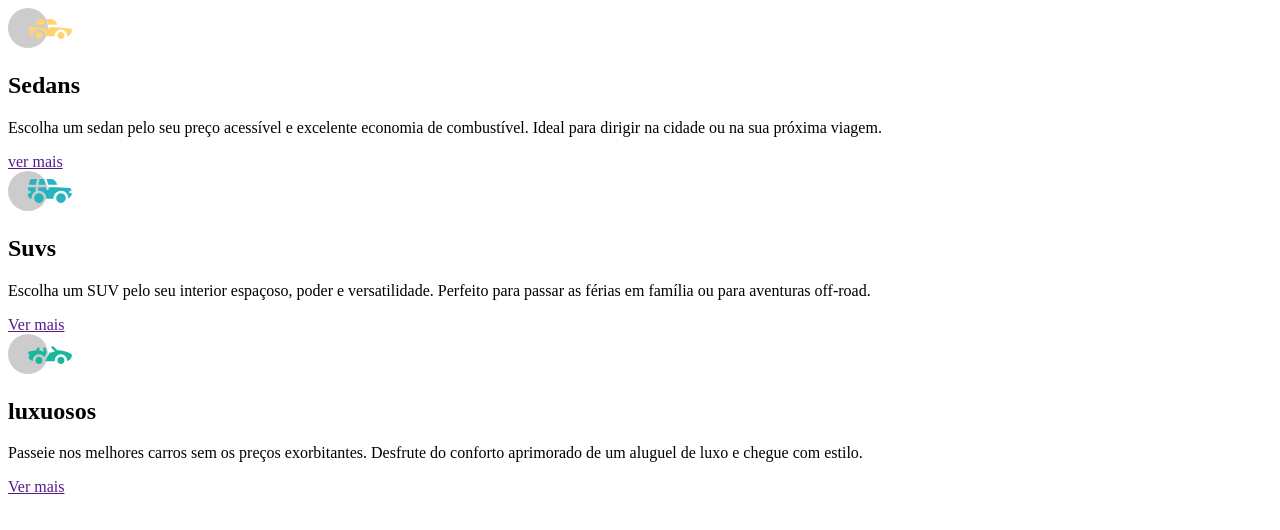
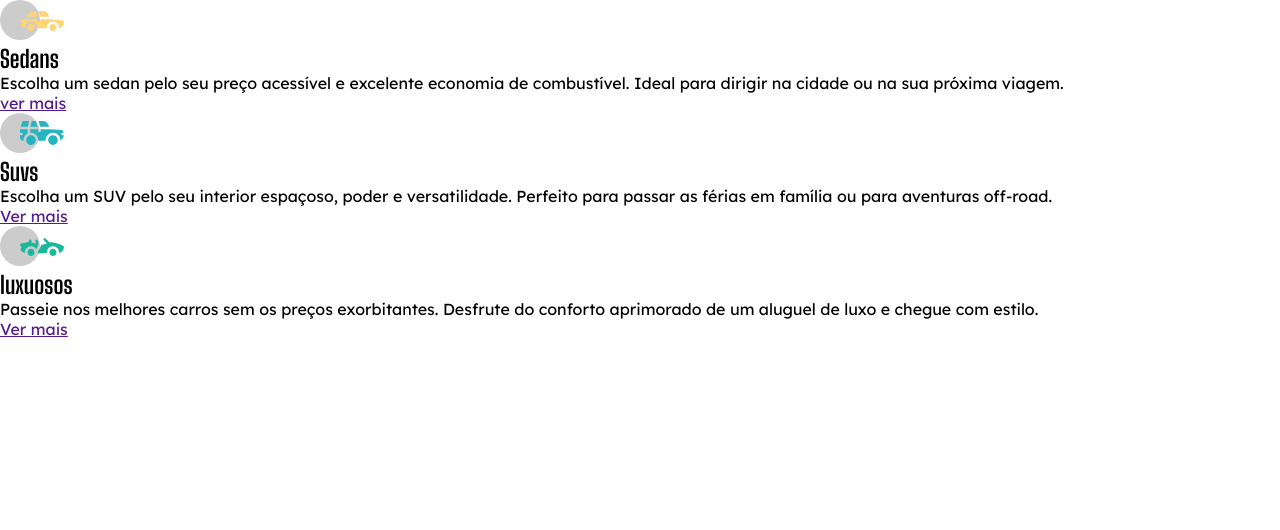
Before and after one commit to robertizinho/projeto_carros_1.0, a plain HTML site: page index.html in a window 1280 px wide. Drawn offline with Linux system fonts and the light colour scheme.

Commit message:
estrutura do css

```diff
--- a/index.html
+++ b/index.html
@@ -3,6 +3,9 @@
 <head>
     <meta charset="UTF-8">
     <meta name="viewport" content="width=device-width, initial-scale=1.0">
+    <link rel="preconnect" href="https://fonts.googleapis.com">
+    <link rel="preconnect" href="https://fonts.gstatic.com" crossorigin>
+    <link href="https://fonts.googleapis.com/css2?family=Big+Shoulders+Display:wght@700&family=Lexend+Deca&display=swap" rel="stylesheet">
     <link rel="stylesheet" href="style.css">
     <title>Multimarcas</title>
 </head>
--- a/style.css
+++ b/style.css
@@ -1,3 +1,28 @@
 * {
+  margin: 0;
+  padding: 0;
+  box-sizing: border-box;
+}
+
+:root {
+
+   --orange: #e38826;
+   --cyan: #006970;
+   --dark-cyan: #004241;
+   --gray: #f2f2f2;
+   --transparent-white: rgba(255, 255, 255, 0.75);
 
 }
+
+
+h2 {
+    font-family: 'Big Shoulders Display', sans-serif;
+}
+
+p {
+    font-family: 'Lexend Deca', sans-serif;
+}
+
+a {
+    font-family: 'Lexend Deca', sans-serif;
+}
```
